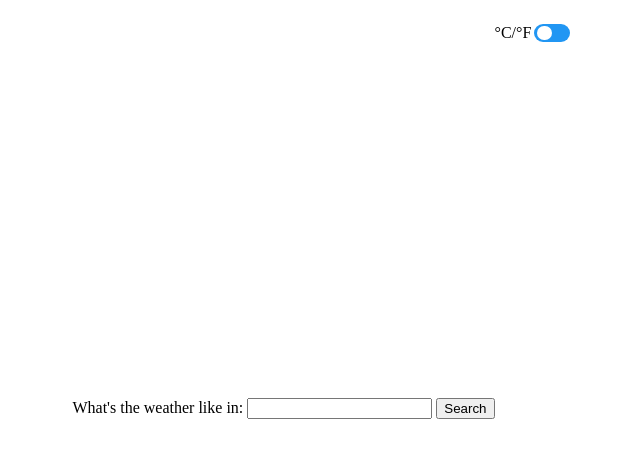
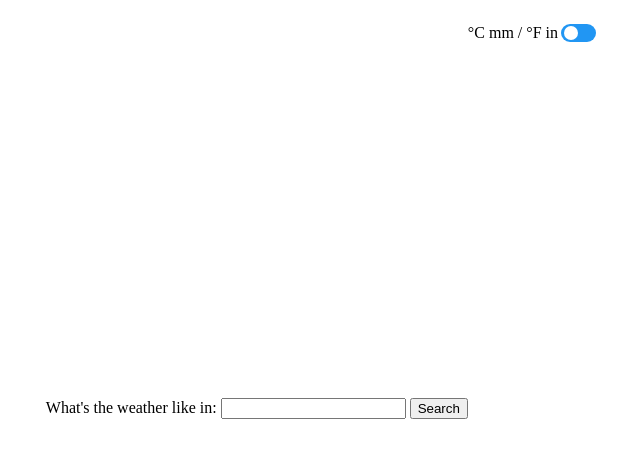
Before and after one commit to MatthewWard-Repos/odin-weather-app, a website built with webpack: page src/template.html in a window 1280 px wide. Shown: the whole page, without its empty margins (327-967 px from the left). Built offline with nearby package versions, Linux system fonts and the light colour scheme.

Commit message:
Add mm and in to toggle text.

```diff
--- a/src/template.html
+++ b/src/template.html
@@ -15,7 +15,7 @@
         </div>
       </form>
       <div class="temp-toggle">
-        <p>°C/°F</p>
+        <p>°C mm / °F in</p>
         <label class="switch">
           <input type="checkbox" class="temp-checkbox" />
           <span class="slider round"></span>
```
